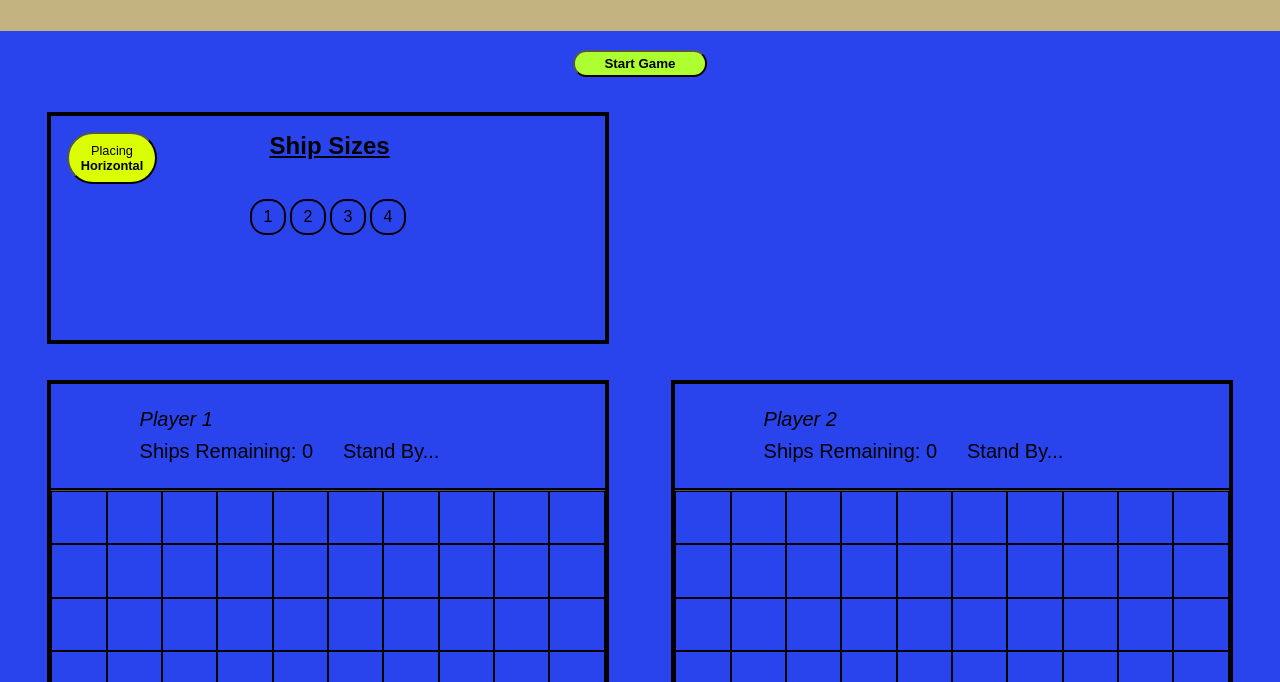
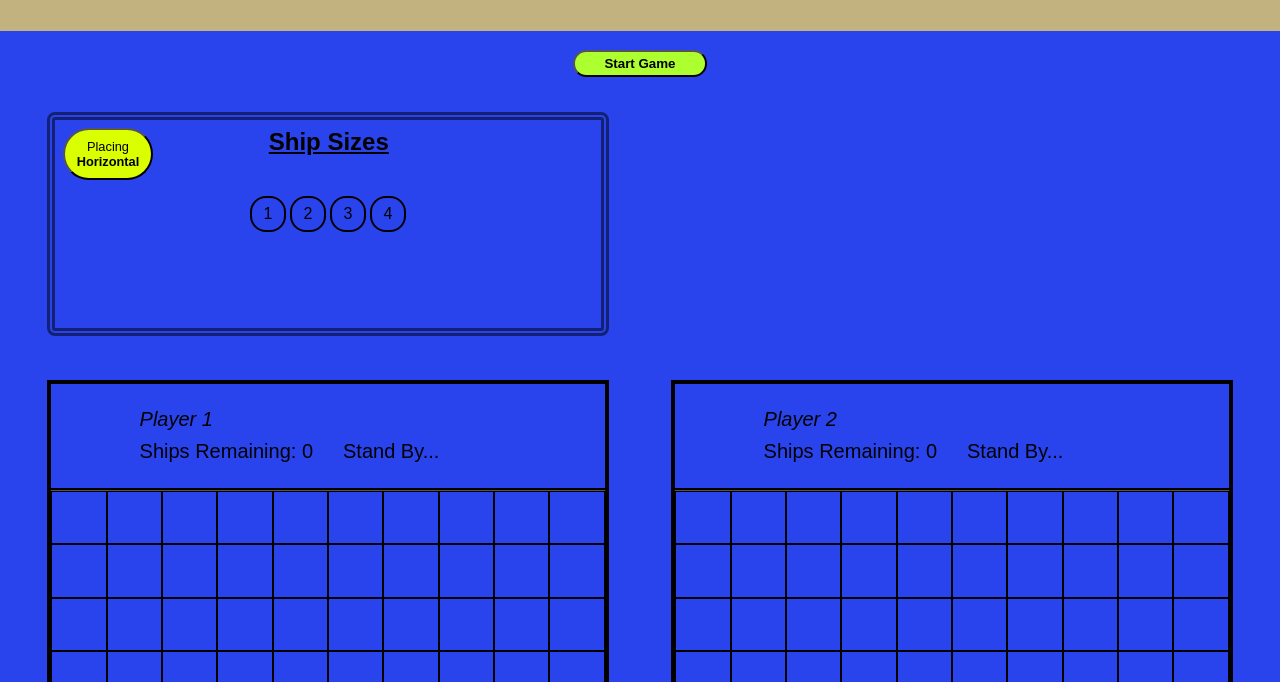
Before and after one commit to CameronTheDeveloper/ship-fight, a website built with webpack: page dist/index.html in a window 1280 px wide. Shown: the part 118-800 px from the top of the page. Built offline with nearby package versions, Linux system fonts and the light colour scheme.

Commit message:
Edit ship menu border style

```diff
--- a/src/styles/content.css
+++ b/src/styles/content.css
@@ -47,8 +47,9 @@
 .ship-menu {
     display: grid;
     grid-template-rows: 1fr 4fr;
-    border: 4px solid black;
-    padding: 1em;
+    border: 0.5em double rgba(0, 0, 0, 0.514);
+    border-radius: 0.5em;
+    padding: 0.5em;
     height: 12em;
     margin: 0 5% 0 5%;
 }
```
